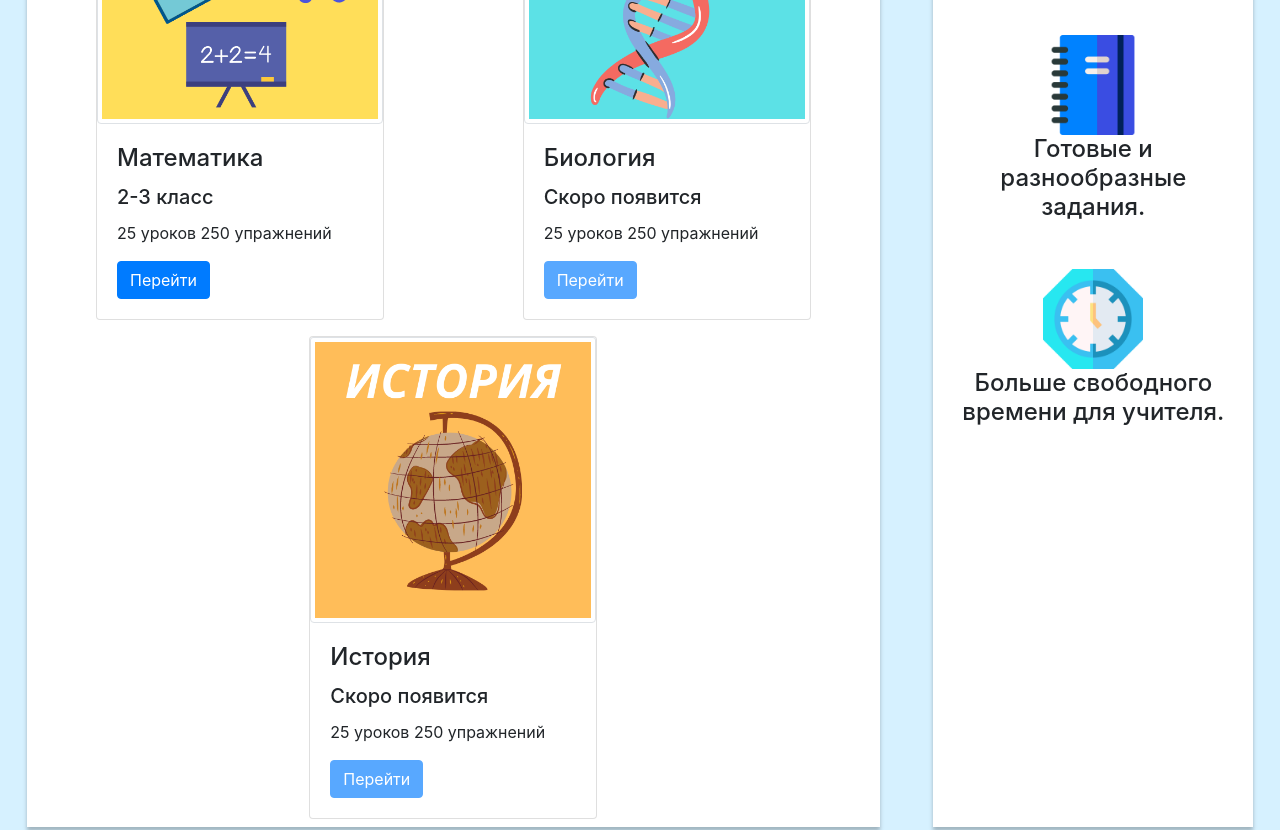
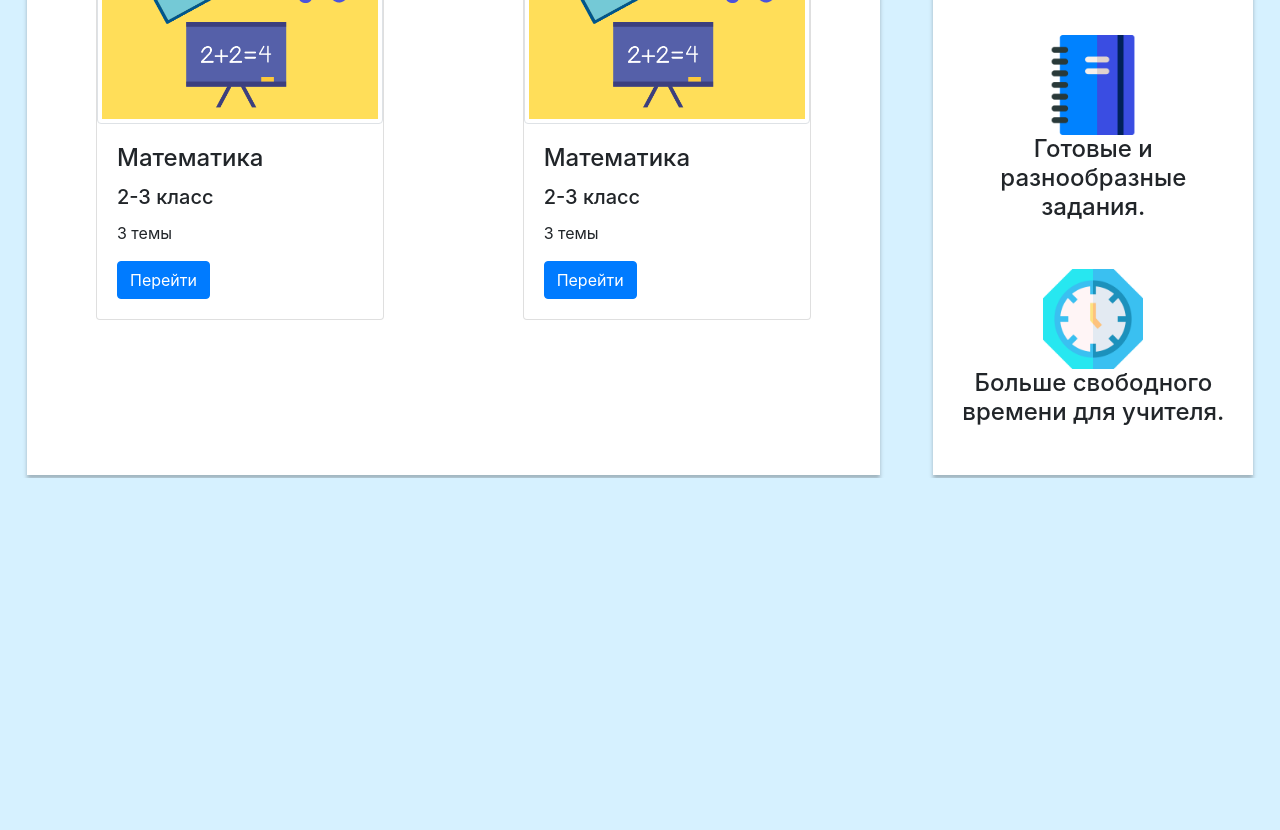
Before and after one commit to igar1991/e-book, a React (Create React App) app: page / in a window 1280 px wide. Shown: the part 340-1170 px from the top of the page. After the commit the page ends 818 px from the top, so only its background shows below. Built offline with nearby package versions, Linux system fonts and the light colour scheme.

Commit message:
add data

```diff
--- /dev/null
+++ b/src/DATA.js
@@ -0,0 +1,136 @@
+import { Quest1 } from "./quest/quest1"
+import { Quest2 } from "./quest/quest2"
+import img1 from "./file/1k.png"
+
+
+
+const Zog_book = {
+    titleimg: img1,
+    id: '1',
+    title: 'Математика',
+    class: "2-3 класс",
+    theme: [{
+        title: 'Тема один',
+        class: [{
+            title: 'Урок один',
+            quests: [<Quest1 />, <Quest2 />]
+        },
+        {
+            title: 'Урок два',
+            quests: [<Quest1 />, <Quest2 />]
+        },
+        {
+            title: 'Урок три',
+            quests: [<Quest1 />, <Quest2 />]
+        },
+        {
+            title: 'Урок четыре',
+            quests: [<Quest1 />, <Quest2 />]
+        }]
+    },
+    {
+        title: 'Тема два',
+        class: [{
+            title: 'Урок один',
+            quests: [<Quest1 />, <Quest2 />]
+        },
+        {
+            title: 'Урок два',
+            quests: [<Quest1 />, <Quest2 />]
+        },
+        {
+            title: 'Урок три',
+            quests: [<Quest1 />, <Quest2 />]
+        },
+        {
+            title: 'Урок четыре',
+            quests: [<Quest1 />, <Quest2 />]
+        }]
+    },
+    {
+        title: 'Тема три',
+        class: [{
+            title: 'Урок один',
+            quests: [<Quest1 />, <Quest2 />]
+        },
+        {
+            title: 'Урок два',
+            quests: [<Quest1 />, <Quest2 />]
+        },
+        {
+            title: 'Урок три',
+            quests: [<Quest1 />, <Quest2 />]
+        },
+        {
+            title: 'Урок четыре',
+            quests: [<Quest1 />, <Quest2 />]
+        }]
+    }]
+
+}
+
+const Zog_book1 = {
+    titleimg: img1,
+    id: '2',
+    title: 'Математика',
+    class: "2-3 класс",
+    theme: [{
+        title: 'Тема один',
+        class: [{
+            title: 'Урок один',
+            quests: [<Quest1 />, <Quest2 />]
+        },
+        {
+            title: 'Урок два',
+            quests: [<Quest1 />, <Quest2 />]
+        },
+        {
+            title: 'Урок три',
+            quests: [<Quest1 />, <Quest2 />]
+        },
+        {
+            title: 'Урок четыре',
+            quests: [<Quest1 />, <Quest2 />]
+        }]
+    },
+    {
+        title: 'Тема два',
+        class: [{
+            title: 'Урок один',
+            quests: [<Quest1 />, <Quest2 />]
+        },
+        {
+            title: 'Урок два',
+            quests: [<Quest1 />, <Quest2 />]
+        },
+        {
+            title: 'Урок три',
+            quests: [<Quest1 />, <Quest2 />]
+        },
+        {
+            title: 'Урок четыре',
+            quests: [<Quest1 />, <Quest2 />]
+        }]
+    },
+    {
+        title: 'Тема три',
+        class: [{
+            title: 'Урок один',
+            quests: [<Quest1 />, <Quest2 />]
+        },
+        {
+            title: 'Урок два',
+            quests: [<Quest1 />, <Quest2 />]
+        },
+        {
+            title: 'Урок три',
+            quests: [<Quest1 />, <Quest2 />]
+        },
+        {
+            title: 'Урок четыре',
+            quests: [<Quest1 />, <Quest2 />]
+        }]
+    }]
+
+}
+export const DATA = [Zog_book,Zog_book1]
--- a/src/pages/book.js
+++ b/src/pages/book.js
@@ -2,10 +2,8 @@ import React from "react";
 import img1 from "../file/1.png";
 import img2 from "../file/2.png";
 import img3 from "../file/3.png";
-import img1k from "../file/1k.png";
-import img2k from "../file/2k.png";
-import img3k from "../file/3k.png";
 import { NavLink } from "react-router-dom";
+import {DATA} from "../DATA"
 
 export const Book = () => {
   return (
@@ -15,34 +13,20 @@ export const Book = () => {
           <h2>Наши тетради</h2>
         </div>
         <div className="row justify-content-around">
-        <div className="card mt-2 mb-2" style={{ width: "18rem" }}>
-          <img src={img1k} className="img-thumbnail card-img-top" alt="2"></img>
-          <div className="card-body">
-            <h4 className="card-title">Математика</h4>
-            <h5 className="card-title">2-3 класс</h5>
-            <p className="card-text">25 уроков 250 упражнений</p>
-            <NavLink to="menu"><button className="btn btn-primary" type="submit">Перейти</button></NavLink>
+        {DATA.map((item)=> {
+          return (
+            <div className="card mt-2 mb-2" style={{ width: "18rem" }} key={item.id}>
+            <img src={item.titleimg} className="img-thumbnail card-img-top" alt="2"></img>
+            <div className="card-body">
+              <h4 className="card-title">{item.title}</h4>
+              <h5 className="card-title">{item.class}</h5>
+              <p className="card-text">{`${item.theme.length} темы`}</p>
+              <NavLink to="menu"><button className="btn btn-primary" type="submit" onClick={()=>console.log("111")}>Перейти</button></NavLink>
+            </div>
           </div>
-        </div>
-        <div className="card mt-2 mb-2" style={{ width: "18rem" }}>
-          <img src={img2k} className="img-thumbnail card-img-top" alt="2"></img>
-          <div className="card-body">
-            <h4 className="card-title">Биология</h4>
-            <h5 className="card-title">Скоро появится</h5>
 
-            <p className="card-text">25 уроков 250 упражнений</p>
-            <button className="btn btn-primary" type="submit" disabled>Перейти</button>
-          </div>
-        </div>
-        <div className="card mt-2 mb-2" style={{ width: "18rem" }}>
-          <img src={img3k} className="img-thumbnail card-img-top" alt="2"></img>
-          <div className="card-body">
-            <h4 className="card-title">История</h4>
-            <h5 className="card-title">Скоро появится</h5>
-            <p className="card-text">25 уроков 250 упражнений</p>
-            <button className="btn btn-primary" type="submit" disabled>Перейти</button>
-          </div>
-        </div>
+          )
+        })}
         </div>
       </div>
       <div className="col-lg-3 advantages">
--- /dev/null
+++ b/src/quest/quest1.js
@@ -0,0 +1,9 @@
+import React from "react";
+
+export const Quest1 =()=> {
+    return (
+        <div>
+            <h1>QUEST11111111111111111</h1>
+        </div>
+    )
+}
--- /dev/null
+++ b/src/quest/quest2.js
@@ -0,0 +1,9 @@
+import React from "react";
+
+export const Quest2 =()=> {
+    return (
+        <div>
+            <h1>QUEST22222222222222222222</h1>
+        </div>
+    )
+}
```
